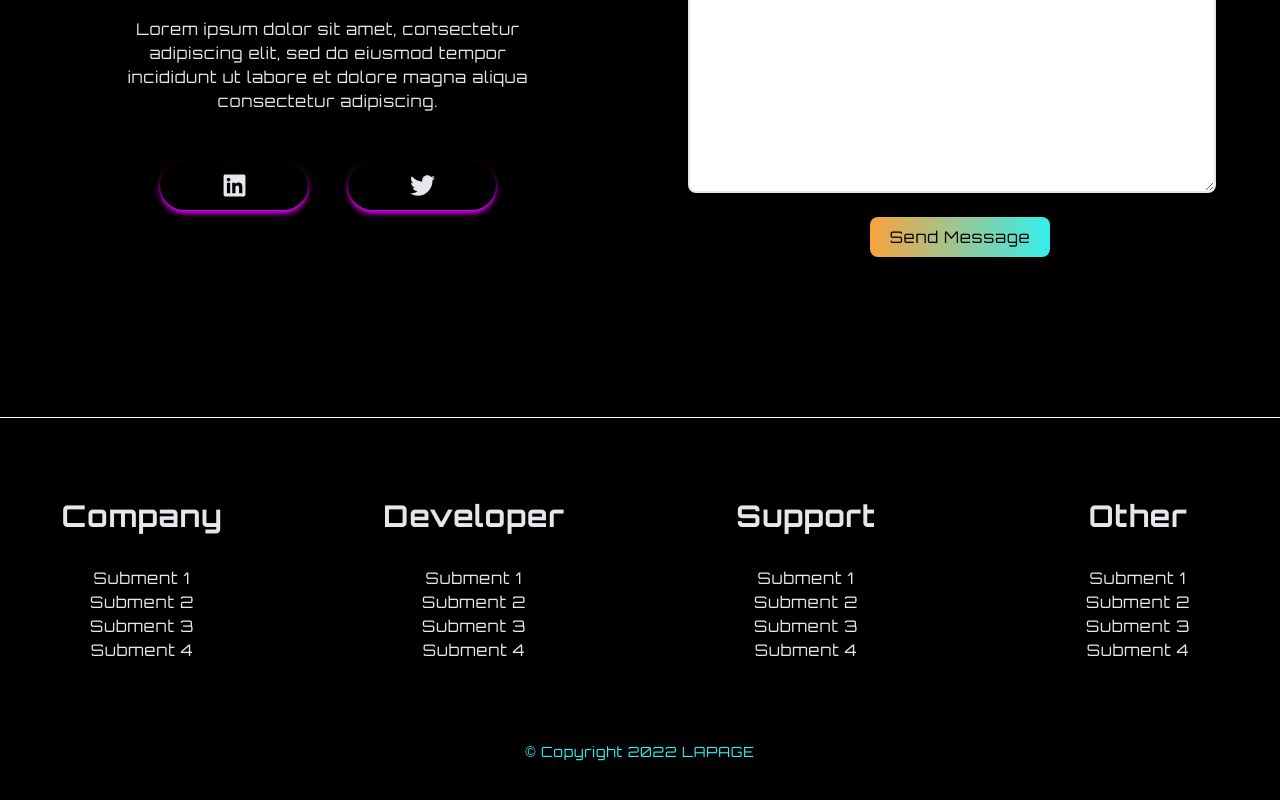
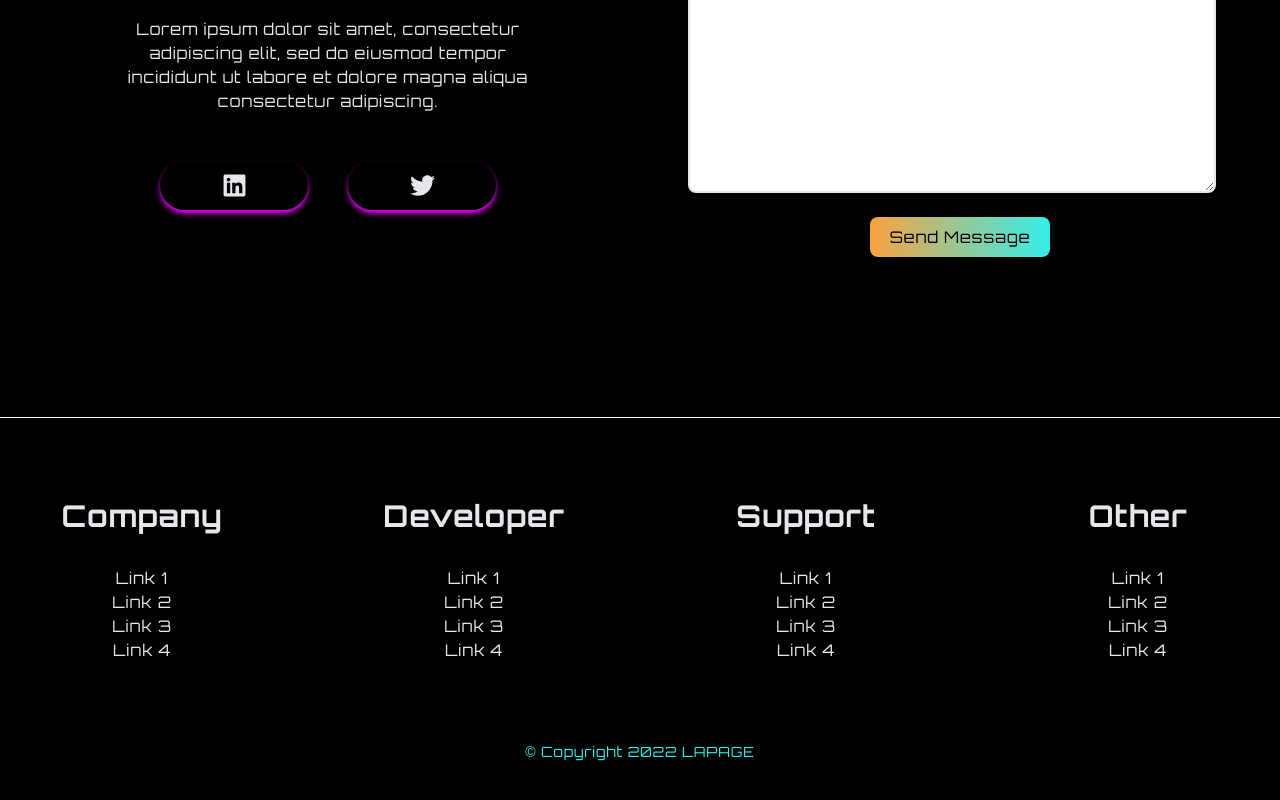
Before and after one commit to denisdiaconu/tailwind-landing-page, a React (Create React App) app: page / in a window 1280 px wide. Shown: the part 4126-4926 px from the top of the page. Built offline with nearby package versions, Linux system fonts and the light colour scheme; the HTML template or start-up script is replaced by a standard one.

Commit message:
Add style for footer component

```diff
--- a/src/components/Footer.jsx
+++ b/src/components/Footer.jsx
@@ -1,46 +1,35 @@
 import React from 'react'
+import FooterCard from './FooterCard'
 
 const Footer = () => {
+    const links = [
+        {
+            id: 1,
+            link: 'Link 1',
+        },
+        {
+            id: 2,
+            link: 'Link 2',
+        },
+        {
+            id: 3,
+            link: 'Link 3',
+        },
+        {
+            id: 4,
+            link: 'Link 4',
+        },
+    ]
+
+
   return (
     <div className='border-white border-t'>
         <div className='mx-auto my-20 max-w-screen-xl'>
             <div className='grid text-center gap-12 grid-cols-2 lg:grid-cols-4'>
-                <div>
-                    <h1 className='font-bold mb-8 text-lg lg:text-3xl'>Company</h1>
-                    <ul className='mt-1'>
-                        <li>Subment 1</li>
-                        <li>Subment 2</li>
-                        <li>Subment 3</li>
-                        <li>Subment 4</li>
-                    </ul>
-                </div>
-                <div>
-                    <h1 className='font-bold mb-8 text-lg lg:text-3xl'>Developer</h1>
-                    <ul className='mt-1'>
-                        <li>Subment 1</li>
-                        <li>Subment 2</li>
-                        <li>Subment 3</li>
-                        <li>Subment 4</li>
-                    </ul>
-                </div>
-                <div>
-                    <h1 className='font-bold mb-8 text-lg lg:text-3xl'>Support</h1>
-                    <ul className='mt-1'>
-                        <li>Subment 1</li>
-                        <li>Subment 2</li>
-                        <li>Subment 3</li>
-                        <li>Subment 4</li>
-                    </ul>
-                </div>
-                <div>
-                    <h1 className='font-bold mb-8 text-xl lg:text-3xl'>Other</h1>
-                    <ul className='mt-1'>
-                        <li>Subment 1</li>
-                        <li>Subment 2</li>
-                        <li>Subment 3</li>
-                        <li>Subment 4</li>
-                    </ul>
-                </div>
+                <FooterCard title='Company' list={links} />
+                <FooterCard title='Developer' list={links} />
+                <FooterCard title='Support' list={links} />
+                <FooterCard title='Other' list={links} />
             </div>
         </div>
         <p className='text-center text-tBlue text-sm my-12 font-light'>© Copyright 2022 LAPAGE</p>
--- a/src/components/FooterCard.jsx
+++ b/src/components/FooterCard.jsx
@@ -1,8 +1,17 @@
 import React from 'react'
 
-const FooterCard = () => {
+const FooterCard = ({title, list}) => {
   return (
-    <div>FooterCard</div>
+    <div>
+        <h1 className='font-bold mb-8 text-lg lg:text-3xl'>{title}</h1>
+        <ul className='mt-1'>
+        {
+        list.map(i => (
+            <li key={i.id}>{i.link}</li>
+        ))
+        }
+        </ul>
+    </div>
   )
 }
 
```
